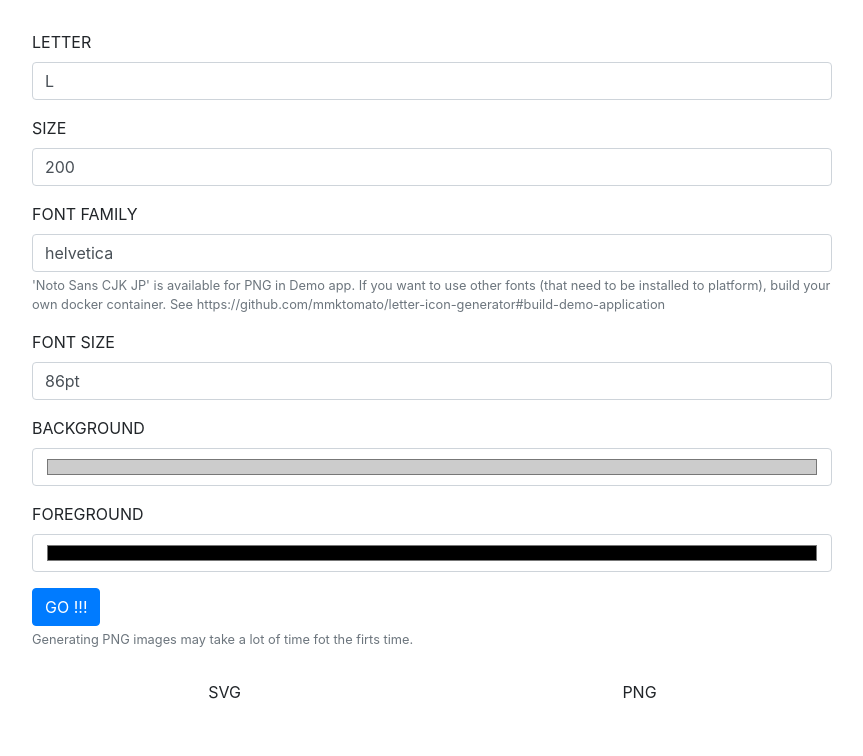
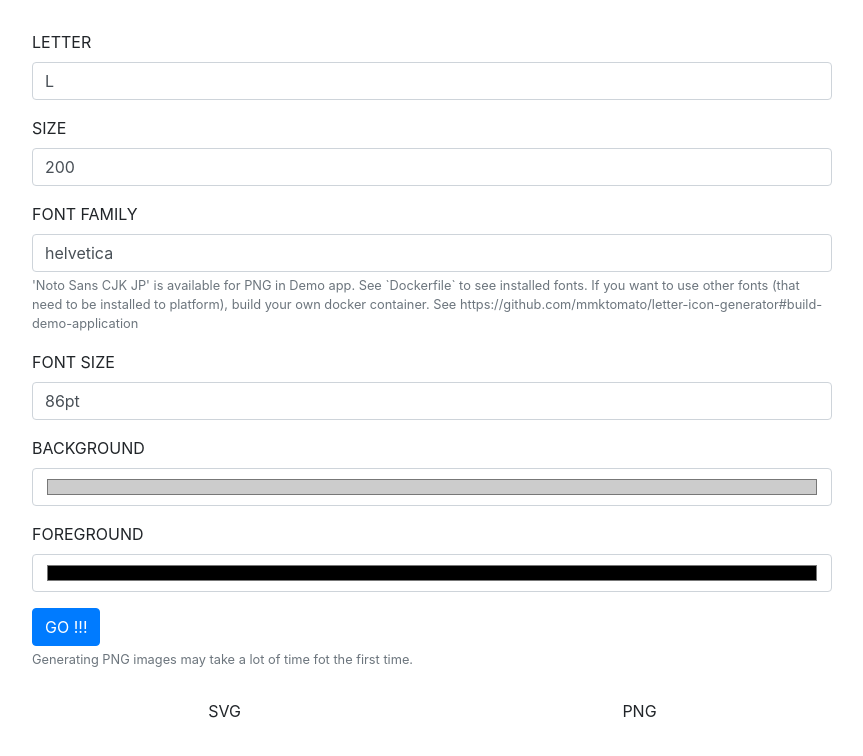
Before and after one commit to mmktomato/letter-icon-generator, a website: page src/public/demo.html in a window 1280 px wide. Shown: the whole page, without its empty margins (208-1071 px from the left). Drawn offline with nearby package versions, Linux system fonts and the light colour scheme.

Commit message:
install other fonts and fix typo

```diff
--- a/src/public/demo.html
+++ b/src/public/demo.html
@@ -23,7 +23,7 @@
                         <label for='fontFamilyText'>FONT FAMILY</label>
                         <input type='text' class='form-control' id='fontFamilyText' value='helvetica' aria-describedby='fontFamilyHelpText' />
                         <small id='fontFamilyHelpText' class='form-text text-muted'>
-                            'Noto Sans CJK JP' is available for PNG in Demo app. If you want to use other fonts (that need to be installed to platform), build your own docker container. See https://github.com/mmktomato/letter-icon-generator#build-demo-application
+                            'Noto Sans CJK JP' is available for PNG in Demo app. See `Dockerfile` to see installed fonts. If you want to use other fonts (that need to be installed to platform), build your own docker container. See https://github.com/mmktomato/letter-icon-generator#build-demo-application
                         </small>
                     </div>
                     <div class='form-group'>
@@ -41,7 +41,7 @@
                     <div class='form-group'>
                         <button id='goBtn' class='btn btn-primary'>GO !!!</button>
                         <small id='goBtnHelpText' class='form-text text-muted'>
-                            Generating PNG images may take a lot of time fot the firts time.
+                            Generating PNG images may take a lot of time fot the first time.
                         </small>
                     </div>
                 </div>
```
Also changed, not shown: README.md, 1 other file.
